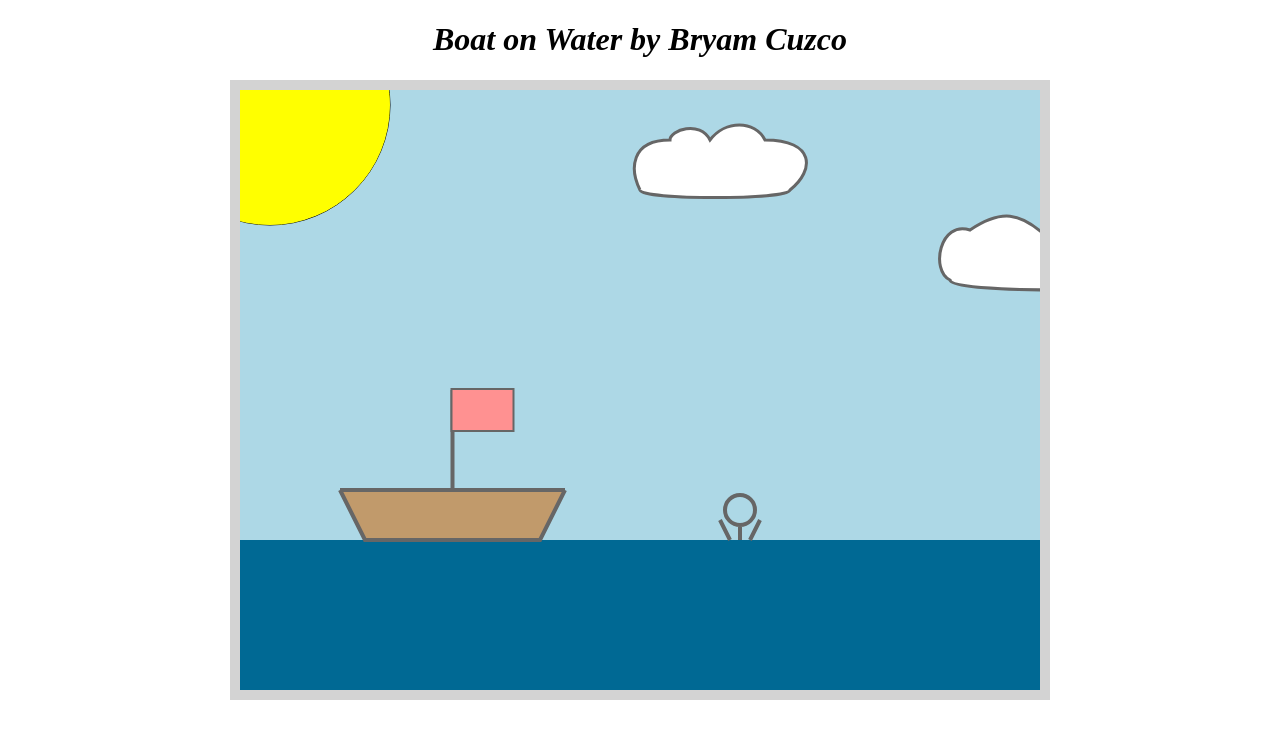
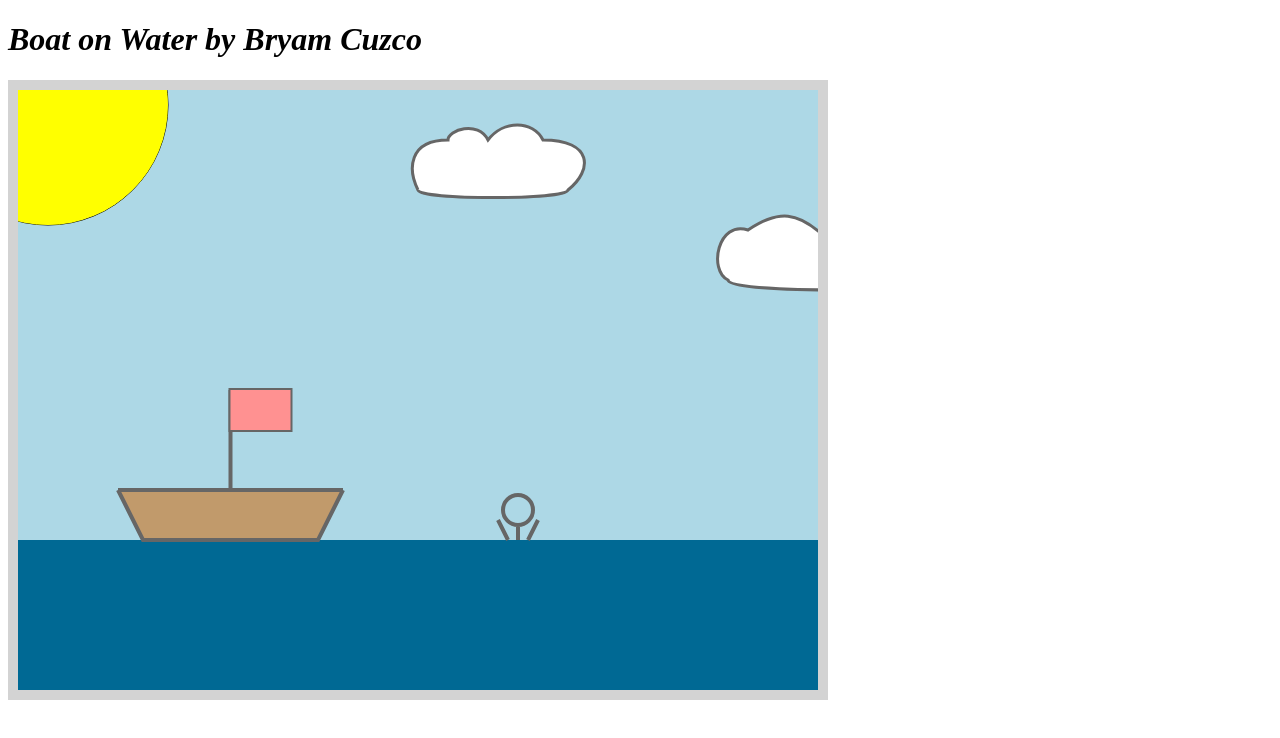
Before and after one commit to bryamc1/bryamc, a plain HTML site: page project1.html in a window 1280 px wide. Drawn offline with Linux system fonts and the light colour scheme.

Commit message:
Update project1.html

```diff
--- a/project1.html
+++ b/project1.html
@@ -11,7 +11,7 @@ and open the template in the editor.
         <meta name="name" content="width=device-width, initial-scale=1.0">
         <style>
             body {
-            text-align:center;
+            align:center;
             }
         </style>
     </head>
```
